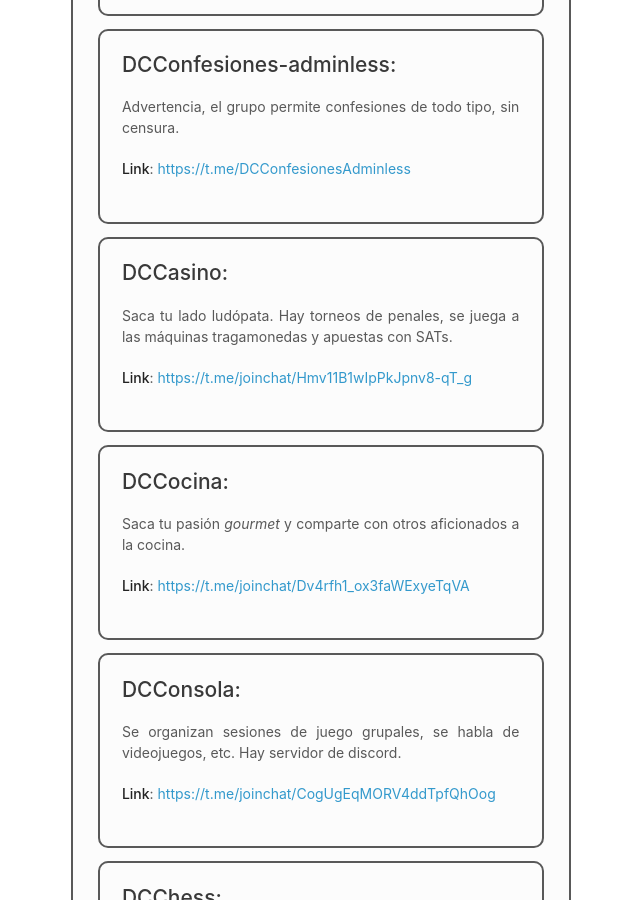
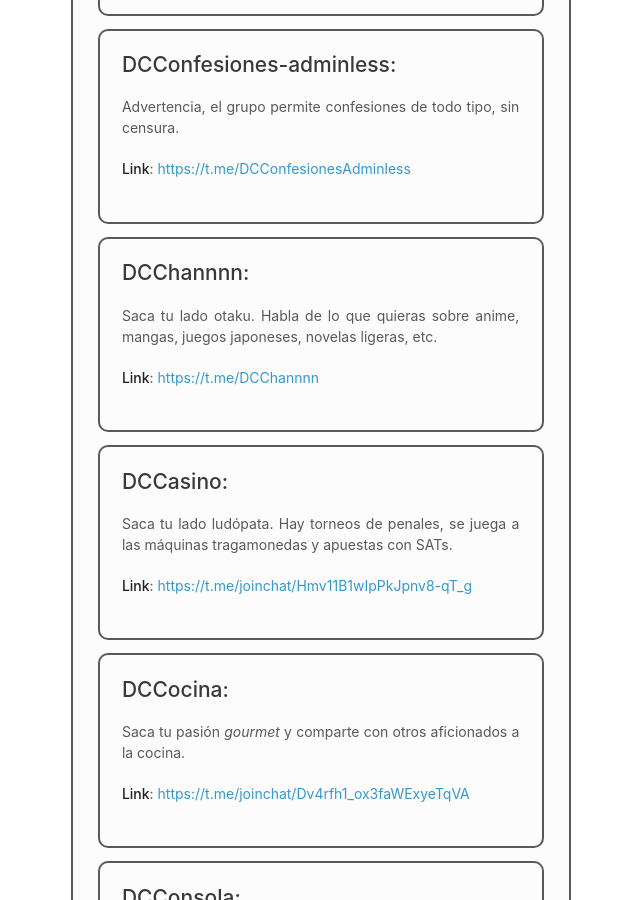
Before and after one commit to capitulo-acm-puc/capitulo-acm-puc.github.io, a Jekyll site: the page built from 6-grupos_y_canales.md, in a window 1280 px wide and 900 px high, scrolled down 1933 px. Shown: the whole window, without its empty margins (535-1175 px from the left). Built offline with Jekyll 4.4.1, drawn with Linux system fonts in a browser that asks for light colours.

Commit message:
Update 6-grupos_y_canales.md

```diff
--- a/6-grupos_y_canales.md
+++ b/6-grupos_y_canales.md
@@ -81,6 +81,15 @@ Advertencia, el grupo permite confesiones de todo tipo, sin censura.
 
 **Link**: [https://t.me/DCConfesionesAdminless](https://t.me/joinchat/Hmv11ElWQlTxAQ94xlH_Dg)
 </div>
+
+<div class="grupo">
+## DCChannnn:
+Saca tu lado otaku. Habla de lo que quieras sobre anime, mangas, juegos japoneses, novelas ligeras, etc.
+
+**Link**: [https://t.me/DCChannnn](https://t.me/DCChannnn)
+</div>
+
+
 
 <div class="grupo">
 ## DCCasino:
```
